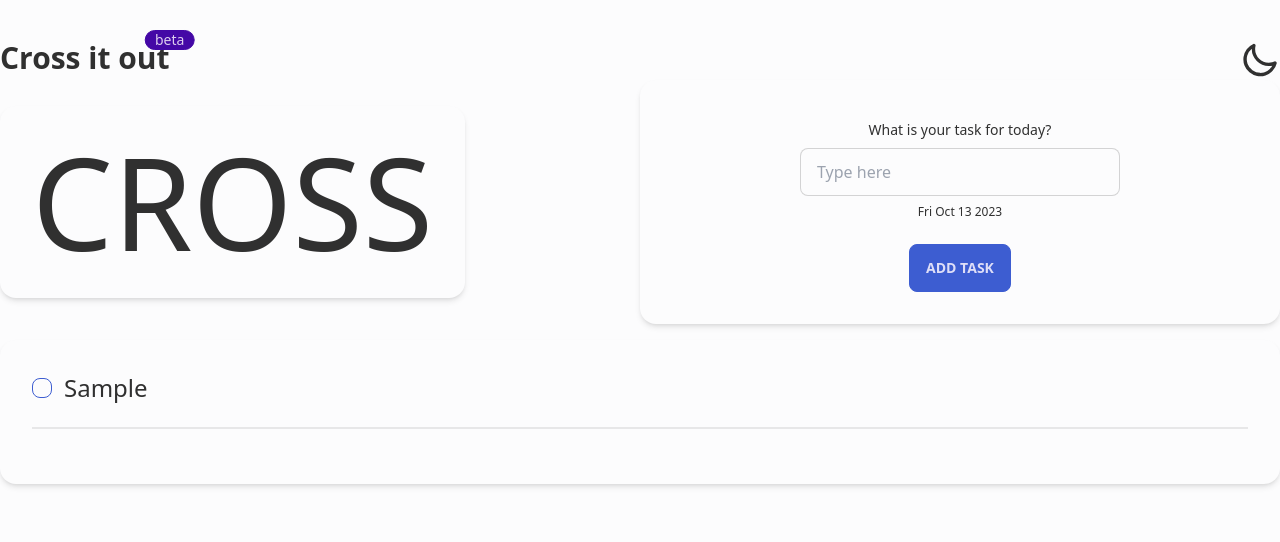
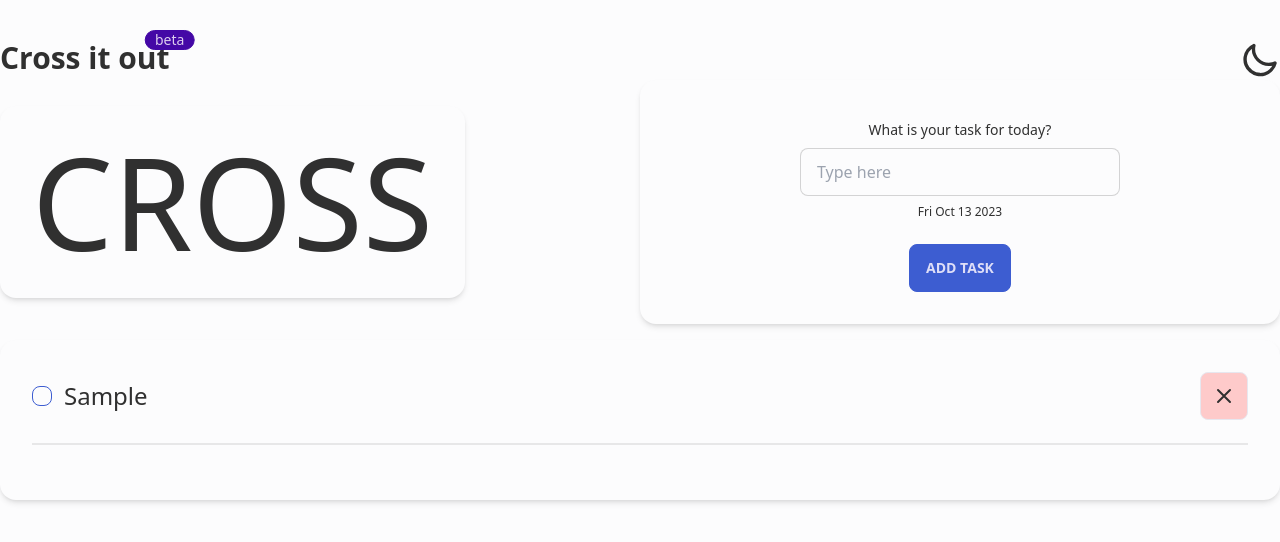
Before and after one commit to Mykola-Dzoban/cross_it_out, a React (Create React App) app: page / in a window 1280 px wide. Both pictures are taken after typing "Sample" into the empty fields and a click on the button "ADD TASK". Shown: the top 542 px of the page. Built offline with nearby package versions, Linux system fonts and the light colour scheme.

Commit message:
added deleting task, fixed bug with progress

```diff
--- a/src/App.js
+++ b/src/App.js
@@ -1,10 +1,11 @@
+import { useSelector } from 'react-redux';
 import Card from './components/Card';
 import Form from './components/Form';
 import Navbar from './components/Navbar';
 import Tasks from './components/Tasks';
 
 export const App = () => {
-	// const tasks = useSelector((state) => state.streak.tasks);
+	const tasks = useSelector((state) => state.streak.tasks);
 
 	return (
 		<div className="container mx-auto py-10 ">
@@ -14,9 +15,11 @@ export const App = () => {
 					<Card />
 					<Form />
 				</div>
-				<div className="w-full flex justify-center items-center flex-col">
-					<Tasks />
-				</div>
+				{tasks.length !== 0 && (
+					<div className="w-full flex justify-center items-center flex-col">
+						<Tasks />
+					</div>
+				)}
 			</div>
 		</div>
 	);
--- a/src/components/Form.js
+++ b/src/components/Form.js
@@ -38,7 +38,7 @@ const Form = () => {
 							className="btn btn-secondary"
 							onClick={() => {
 								dispatch(addTask({ id: nanoid(), task, isDone: false }));
-                                dispatch(updateProgress());
+								dispatch(updateProgress());
 								setTask('');
 							}}>
 							add task
--- a/src/components/Tasks.js
+++ b/src/components/Tasks.js
@@ -1,5 +1,5 @@
 import { useDispatch, useSelector } from 'react-redux';
-import { toggleTask, updateProgress } from '../reducer';
+import { deleteTask, toggleTask, updateProgress } from '../reducer';
 
 const Tasks = () => {
 	const tasks = useSelector((state) => state.streak.tasks);
@@ -12,6 +12,7 @@ const Tasks = () => {
 					const { id, task, isDone } = item;
 					return (
 						<div className="w-full" key={id}>
+							<div className="flex justify-between">
 								<div className="flex gap-3 items-center">
 									<input
 										type="checkbox"
@@ -24,6 +25,27 @@ const Tasks = () => {
 									/>
 									<p className={`text-2xl ${isDone ? 'line-through' : ''}`}>{task}</p>
 								</div>
+								<button
+									className="btn btn-square bg-red-200 hover:bg-red-400"
+									onClick={() => {
+										dispatch(deleteTask(id));
+										dispatch(updateProgress());
+									}}>
+									<svg
+										xmlns="http://www.w3.org/2000/svg"
+										className="h-6 w-6"
+										fill="none"
+										viewBox="0 0 24 24"
+										stroke="currentColor">
+										<path
+											strokeLinecap="round"
+											strokeLinejoin="round"
+											strokeWidth="2"
+											d="M6 18L18 6M6 6l12 12"
+										/>
+									</svg>
+								</button>
+							</div>
 							<div className="divider"></div>
 						</div>
 					);
--- a/src/reducer/index.js
+++ b/src/reducer/index.js
@@ -55,11 +55,19 @@ export const streakSlice = createSlice({
 			const doneTasks = state.tasks.filter((task) => task.isDone).length;
 			const progress = (doneTasks / totalTasks) * 100;
 			state.progress = progress;
+			if (state.tasks.length === 0) {
+				state.progress = 0;
+			}
 			localStorage.setItem('progress', JSON.stringify(state.progress));
+		},
+		deleteTask: (state, actions) => {
+			const id = actions.payload;
+			state.tasks = state.tasks.filter((item) => item.id !== id);
+			localStorage.setItem('tasks', JSON.stringify(state.tasks));
 		},
 	},
 });
 
-export const { addTask, toggleTheme, toggleTask, updateProgress } = streakSlice.actions;
+export const { addTask, toggleTheme, toggleTask, updateProgress, deleteTask } = streakSlice.actions;
 
 export default streakSlice.reducer;
```
Lines whose indentation alone changed are shown as unchanged.
